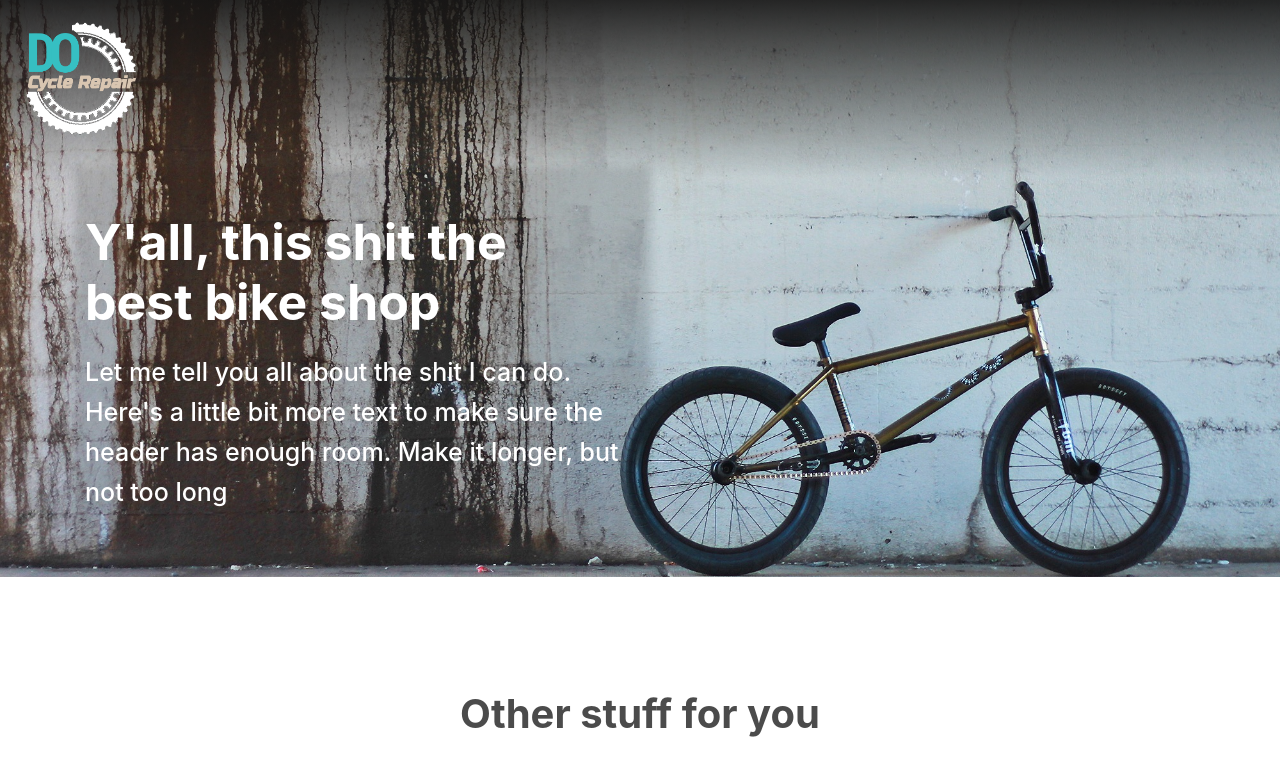
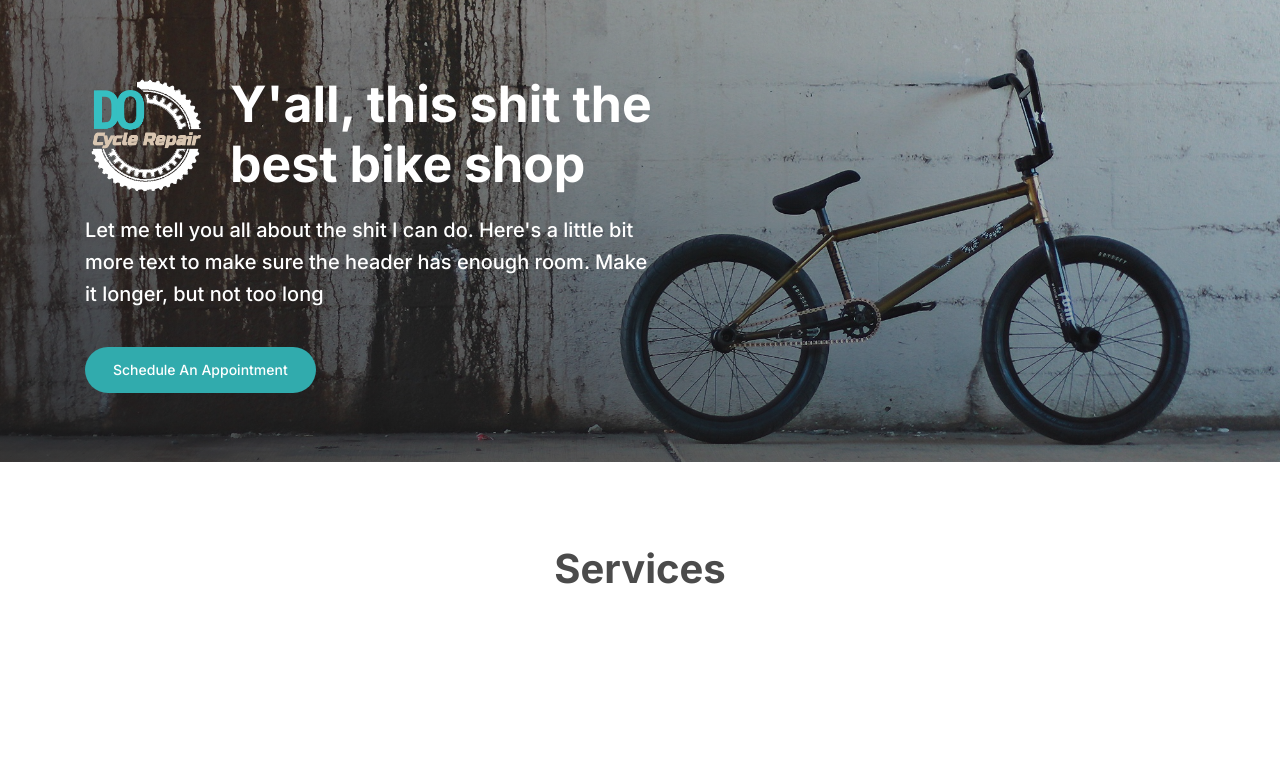
Before and after one commit to breez33/do-cycle-repair, a plain HTML site: page index.html in a window 1280 px wide. Drawn offline with Linux system fonts and the light colour scheme.

Commit message:
Re-styled header, added cta

```diff
--- a/css/default.css
+++ b/css/default.css
@@ -94,5 +94,5 @@ img {
 
 .button-primary {
   color: var(--white);
-  background-color: var(--secondary-color);
+  background-color: var(--primary-color);
 }
--- a/css/responsive.css
+++ b/css/responsive.css
@@ -1,6 +1,17 @@
 @media  (max-width: 1024px) {
   .hero .block-text {
-    margin-right: 0;
     text-align: center;
   }
+
+  .hero .top {
+    justify-content: center;
+  }
+
+  .hero p {
+    padding: 0 var(--size-40);
+  }
+
+  .placeholder {
+    display: none;
+  }
 }
--- a/css/styles.css
+++ b/css/styles.css
@@ -1,14 +1,28 @@
-header {
+.header {
   background-image: url(/assets/hero-banner.jpg);
   background-repeat: no-repeat;
   background-color: var(--accent-color-2);
   background-size: cover;
-  background-position: 90% 65%;
+  background-position: 90% 85%;
+  position: relative;
+  z-index: 1;
+}
+
+.header::before {
+  background-image: linear-gradient(30deg, rgba(21, 21, 21, 0.8) 0%, rgba(0, 0, 0, 0.1) 100%);
+  position: absolute;
+  content: "";
+  top: 0;
+  right: 0;
+  bottom: 0;
+  left: 0;
+  width: 100%;
+  height: 100%;
+  z-index: -1;
 }
 
 .navbar {
-  background: linear-gradient(to bottom, rgba(20, 20, 20, 0.9), rgba(255, 255, 255, 0));
-  padding: 20px 20px 40px;
+  padding: 20px 0;;
 }
 
 .nav-logo {
@@ -18,13 +32,23 @@ header {
 .hero {
   color: white;
   display: flex;
-  padding-bottom: var(--size-40);
+  padding-bottom: var(--size-80);
+  gap: var(--size-20);
 }
 
 .hero .block-text {
-  margin-right: 50%;
-  background-color: rgba(0,0,0,0.15);
-  box-shadow: 0 0 10px 10px rgba(0,0,0,0.15);
+  flex: 1.2 1 0;
+}
+
+.hero .top {
+  display: flex;
+  align-items: center;
+}
+
+.hero .logo {
+  width: var(--size-120);
+  margin-right: var(--size-25);
+  margin-top: var(--size-18);
 }
 
 .hero h1 {
@@ -34,14 +58,25 @@ header {
 }
 
 .hero p {
-  font-size: var(--size-25);
+  font-size: var(--size-20);
   font-weight: 500;
+  margin-bottom: var(--size-50);
+  padding-right: var(--size-80);
+}
+
+.placeholder {
+  flex: .8 1 0;
+}
+
+.about-services {
+  display: flex;
+  justify-content: center;
+  margin-top: var(--size-50);
 }
 
 .section-header {
   display: flex;
   justify-content: center;
-  margin-top: var(--size-80);
 }
 
 .section-header h2 {
--- a/index.html
+++ b/index.html
@@ -4,37 +4,42 @@
     <meta charset="UTF-8" />
     <meta name="viewport" content="width=device-width, initial-scale=1.0" />
     <title>DO Cycle Repair</title>
+    <link
+      href="https://fonts.googleapis.com/css2?family=Inter:wght@100..900&display=swap"
+      rel="stylesheet"
+    />
     <link rel="stylesheet" href="/css/default.css" />
     <link rel="stylesheet" href="/css/styles.css" />
     <link rel="stylesheet" href="/css/responsive.css">
   </head>
   <body>
-    <header>
-      <nav class="nav navbar">
-        <div class="nav-logo">
-          <img
-            src="/assets/do-cycle-repair-white.png"
-            alt="Do Cycle Repair Logo"
-          />
-        </div>
+    <header class="header">
+      <nav class="container nav navbar">
       </nav>
       <div class="container hero">
         <div class="block-text">
-          <h1>
-            Y'all, this shit the<br />
-            best bike shop
-          </h1>
+          <div class="top">
+            <div class="logo">
+              <img src="/assets/do-cycle-repair-white.png" alt="DO Cycle Repair Logo">
+            </div>
+            <h1>
+              Y'all, this shit the<br />
+              best bike shop
+            </h1>
+          </div>
           <p>
             Let me tell you all about the shit I can do. Here's a little bit
             more text to make sure the header has enough room. Make it longer,
             but not too long
           </p>
+          <a href="" class="button button-primary cta-button">Schedule An Appointment</a>
         </div>
+        <div class="placeholder"></div>
       </div>
     </header>
-    <section class="container stuff">
+    <section class="container about-services">
       <div class="section-header">
-        <h2>Other stuff for you</h2>
+        <h2>Services</h2>
       </div>
     </section>
   </body>
```
